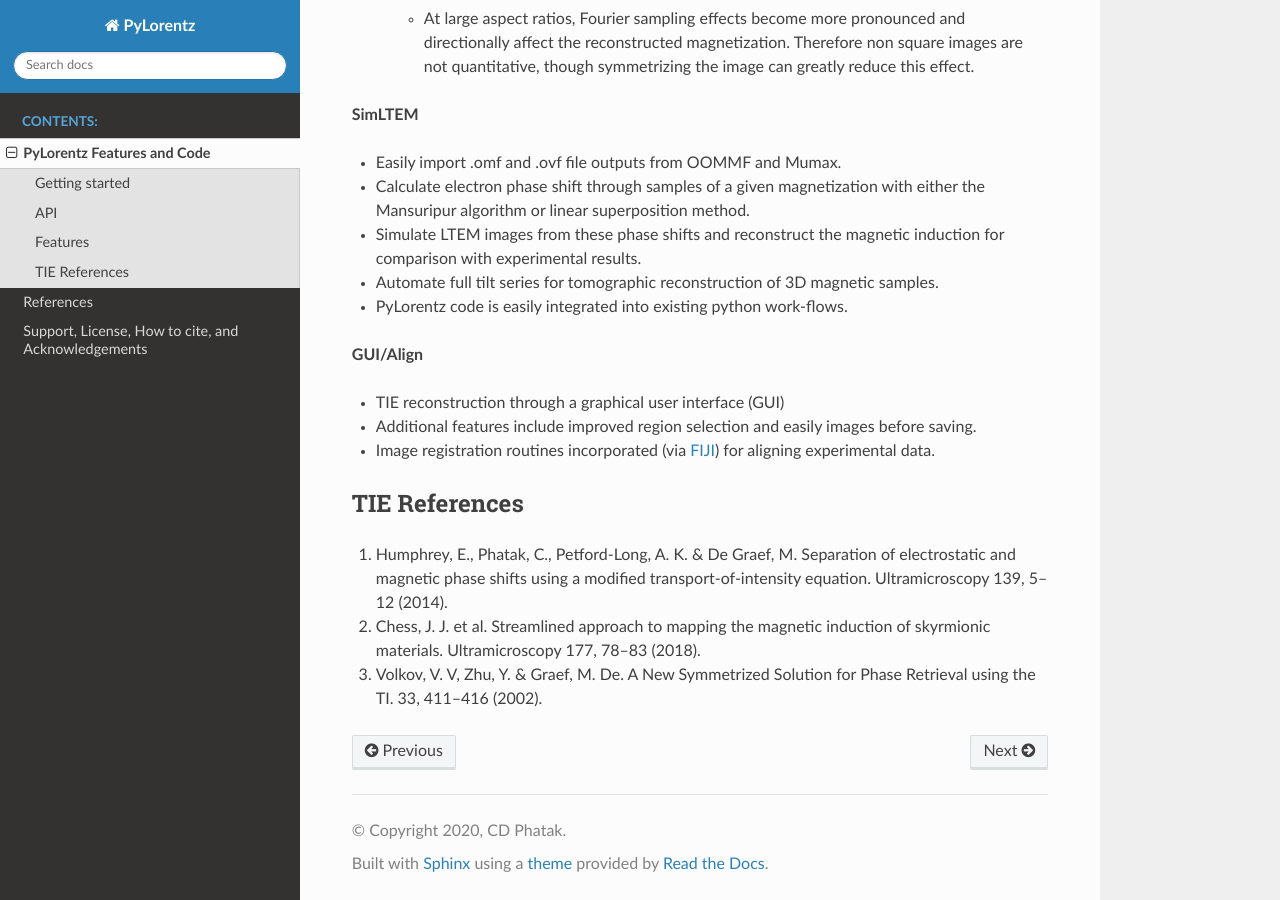
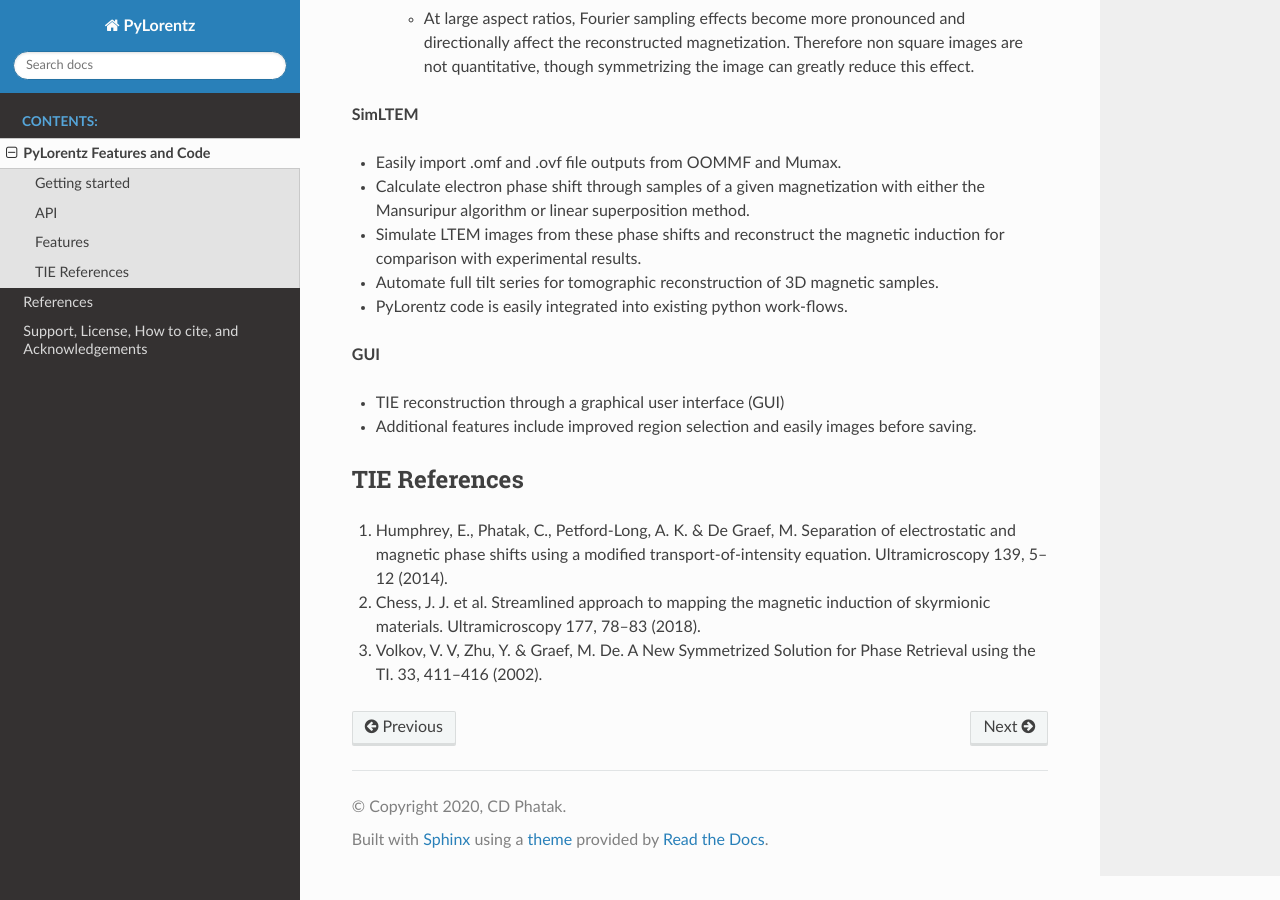
Before and after one commit to PyLorentz/PyLorentz, a Sphinx documentation site: the page built from docs/source/PyLorentz.rst, in a window 1280 px wide and 900 px high, scrolled down 1217 px. Built offline with Sphinx 7.4.7 and the Read the Docs theme 2.0.0, drawn with Linux system fonts in a browser that asks for light colours; pages that are not in the unit, such as notebooks, are missing from menus.

Commit message:
Features and Code, Removed References to FIJI
Additional removal of references to Fiji

```diff
--- a/docs/source/PyLorentz.rst
+++ b/docs/source/PyLorentz.rst
@@ -39,11 +39,10 @@ Features
 * Automate full tilt series for tomographic reconstruction of 3D magnetic samples.
 * PyLorentz code is easily integrated into existing python work-flows.
 
-**GUI/Align**
+**GUI**
 
 * TIE reconstruction through a graphical user interface (GUI)
 * Additional features include improved region selection and easily images before saving.
-* Image registration routines incorporated (via `FIJI <https://fiji.sc/>`_) for aligning experimental data.
 
 .. _TIE_refs:
 
```
